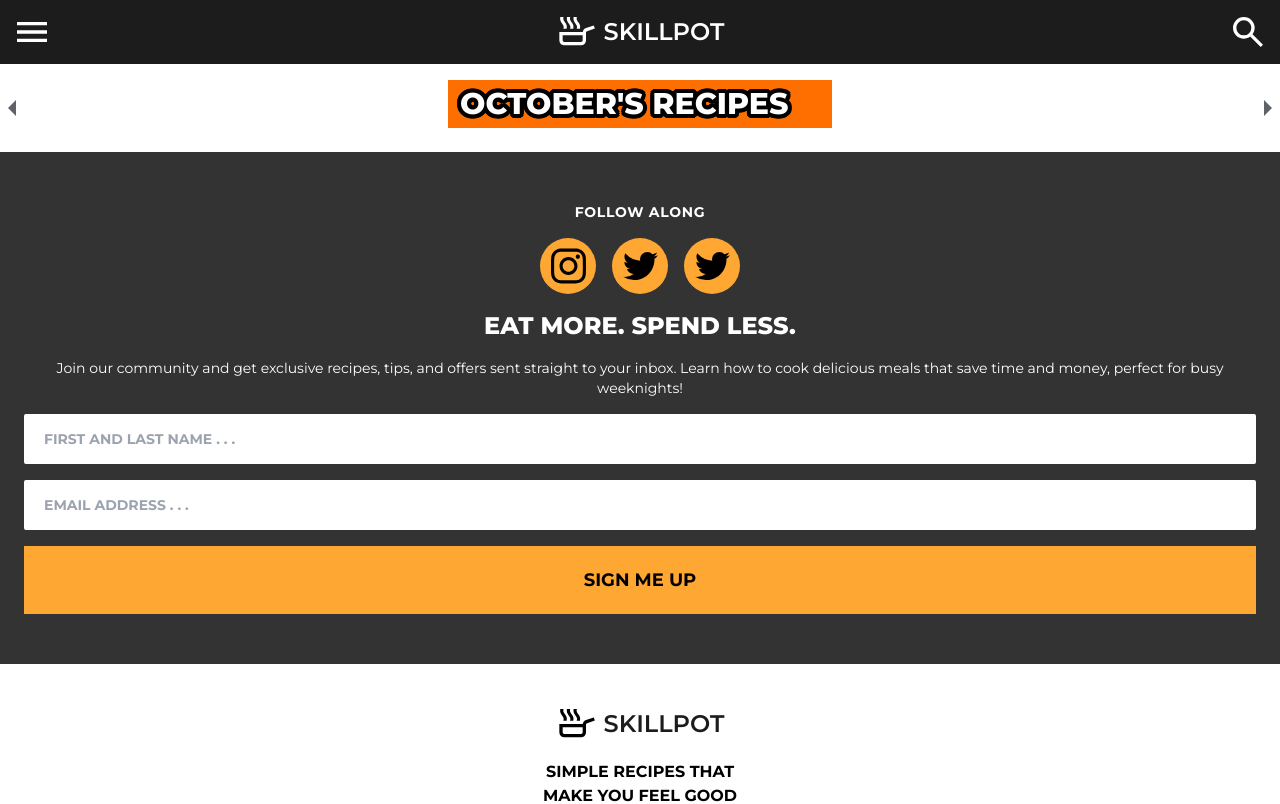
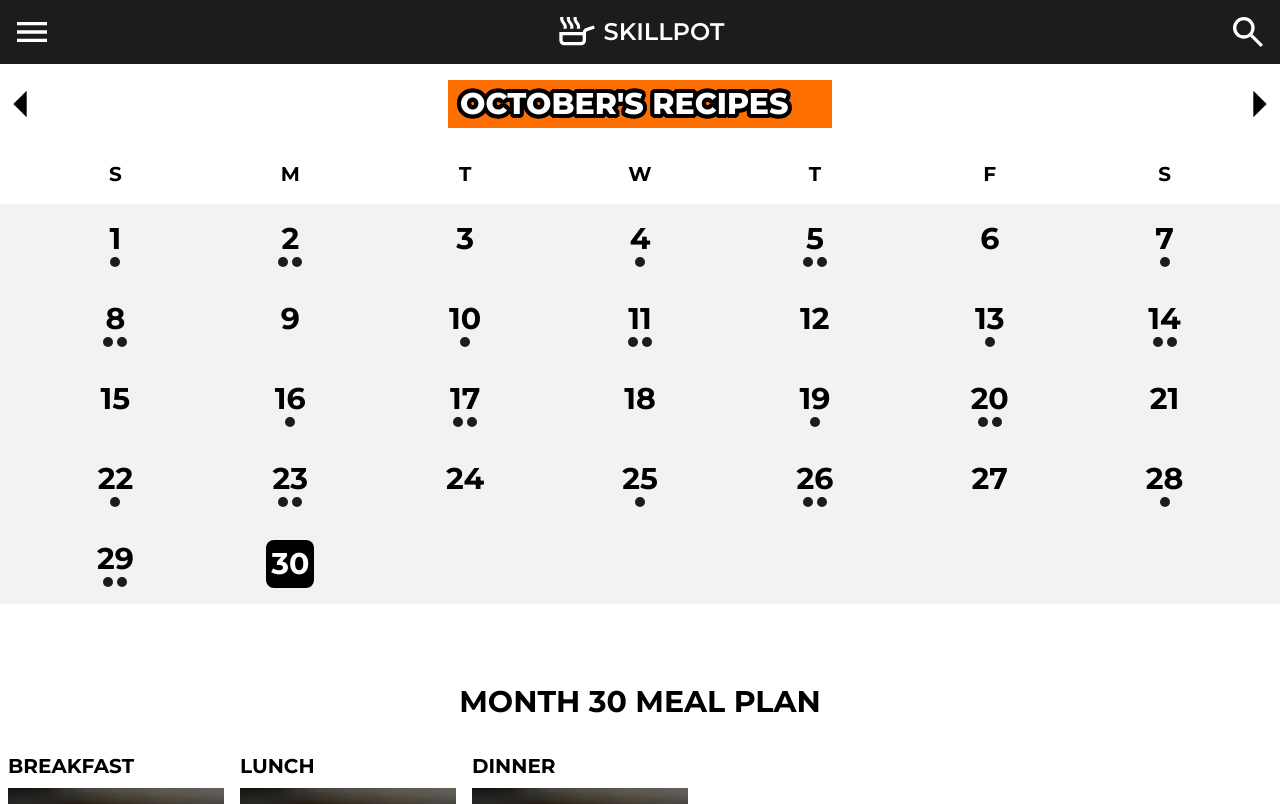
Before and after one commit to darwin-dev-diaz/recipe-site, a React (Vite) app: page /plan in a window 1280 px wide. Shown: the top 804 px of the page. Built offline with nearby package versions, Linux system fonts and the light colour scheme.

Commit message:
Finish monthly plan screen

```diff
--- a/src/assets/icons/ArrowLeft.jsx
+++ b/src/assets/icons/ArrowLeft.jsx
@@ -1,4 +1,3 @@
-
 const SvgArrowLeft = (props) => (
   <svg
     xmlns="http://www.w3.org/2000/svg"
@@ -8,7 +7,7 @@
     viewBox="0 0 24 24"
     {...props}
   >
-    <path d="M16 20L8 12l8-8z" />
+    <path d="M16 20L8 12l8-8z" fill="black" />
   </svg>
 );
 export default SvgArrowLeft;
--- a/src/assets/icons/ArrowRight.jsx
+++ b/src/assets/icons/ArrowRight.jsx
@@ -7,7 +7,7 @@
     viewBox="0 0 24 24"
     {...props}
   >
-    <path d="M8 4v16l8-8z" />
+    <path d="M8 4v16l8-8z" fill="black" />
   </svg>
 );
 export default SvgArrowRight;
--- a/src/components/FavoriteRecipe.jsx
+++ b/src/components/RemoveableRecipe.jsx
@@ -1,6 +1,6 @@
 import PropTypes from "prop-types";
 import Button from "./primatives/Button";
-function FavoriteRecipe(props) {
+function RemoveableRecipe(props) {
   return (
     <div className="flex w-[13.5rem] flex-col place-self-center justify-self-center">
       <div
@@ -31,9 +31,9 @@
   );
 }
 
-FavoriteRecipe.propTypes = {
+RemoveableRecipe.propTypes = {
   image: PropTypes.string,
   title: PropTypes.string,
   subtitle: PropTypes.string,
 };
-export default FavoriteRecipe;
+export default RemoveableRecipe;
--- a/src/pages/FavoritesScreen.jsx
+++ b/src/pages/FavoritesScreen.jsx
@@ -1,5 +1,5 @@
 import image from "../assets/images/pancake.jpg";
-import FavoriteRecipe from "../components/FavoriteRecipe";
+import RemoveableRecipe from "../components/RemoveableRecipe";
 
 function FavoritesScreen() {
   return (
@@ -10,12 +10,12 @@
         </h2>
       </div>
       <div className="section mb-16 grid w-full grid-cols-2 items-center justify-center gap-y-3">
-        <FavoriteRecipe image={image}></FavoriteRecipe>
-        <FavoriteRecipe image={image}></FavoriteRecipe>
-        <FavoriteRecipe image={image}></FavoriteRecipe>
-        <FavoriteRecipe image={image}></FavoriteRecipe>
-        <FavoriteRecipe image={image}></FavoriteRecipe>
-        <FavoriteRecipe image={image}></FavoriteRecipe>
+        <RemoveableRecipe image={image}></RemoveableRecipe>
+        <RemoveableRecipe image={image}></RemoveableRecipe>
+        <RemoveableRecipe image={image}></RemoveableRecipe>
+        <RemoveableRecipe image={image}></RemoveableRecipe>
+        <RemoveableRecipe image={image}></RemoveableRecipe>
+        <RemoveableRecipe image={image}></RemoveableRecipe>
       </div>
     </div>
   );
--- a/src/pages/MonthlyPlanScreen.jsx
+++ b/src/pages/MonthlyPlanScreen.jsx
@@ -1,17 +1,91 @@
 import SvgArrowLeft from "../assets/icons/ArrowLeft";
 import SvgArrowRight from "../assets/icons/ArrowRight";
+import RemoveableRecipe from "../components/RemoveableRecipe";
+import image from "../assets/images/pancake.jpg";
 
 function MonthlyPlanScreen() {
+  const startDay = 7;
+  const selected = 30;
+  const styles = {
+    selectedStylesItem: {
+      borderRadius: "0.5rem",
+      backgroundColor: "black",
+      padding: "1.5rem",
+    },
+    selectedStylesText: { color: "white" },
+    selectedStylesDot: { backgroundColor: "white", color: "white" },
+  };
+
   return (
     <>
-      <div className="flex items-center">
-        <SvgArrowLeft className></SvgArrowLeft>
-        <div className="z-40 mx-auto mb-6 mt-4 flex h-12 w-full max-w-96 items-center bg-orange">
+      <div className="mb-8 mt-4 flex items-center justify-center">
+        <SvgArrowLeft className="h-10 w-10"></SvgArrowLeft>
+        <div className="z-40 mx-auto flex h-12 w-full max-w-96 items-center bg-orange">
           <h2 className="text-stroke-black text-stroke-2 stroke-text smooth-16 relative w-fit pl-3 text-3xl font-extrabold uppercase text-white">
-            October's recipes
+            October&apos;s recipes
           </h2>
         </div>
-        <SvgArrowRight></SvgArrowRight>
+        <SvgArrowRight className="h-10 w-10"></SvgArrowRight>
+      </div>
+      <div className="mb-20 px-0">
+        <div className="grid h-auto grid-cols-7 grid-rows-[auto] items-center justify-items-center bg-white px-7">
+          <span className="row-span-1 mb-4 text-xl font-bold">S</span>
+          <span className="row-span-1 mb-4 text-xl font-bold">M</span>
+          <span className="row-span-1 mb-4 text-xl font-bold">T</span>
+          <span className="row-span-1 mb-4 text-xl font-bold">W</span>
+          <span className="row-span-1 mb-4 text-xl font-bold">T</span>
+          <span className="row-span-1 mb-4 text-xl font-bold">F</span>
+          <span className="row-span-1 mb-4 text-xl font-bold">S</span>
+        </div>
+        <div className="grid h-auto grid-cols-7 grid-rows-5 items-center justify-items-center gap-y-8 bg-very-light-grey px-7 py-4">
+          {Array.from({ length: 30 }, (_, i) => i + 1).map((i) => (
+            <div
+              key={i}
+              className="flex h-12 w-10 flex-col items-center justify-center"
+              style={
+                ({
+                  gridColumnStart: `${i === 1 ? startDay : ""}`,
+                },
+                i === selected ? styles.selectedStylesItem : null)
+              }
+            >
+              <span
+                className="text-3xl font-bold"
+                style={i === selected ? styles.selectedStylesText : null}
+              >
+                {i}
+              </span>
+              <div className="flex h-[10px] gap-1">
+                {Array.from(Array(i % 3).keys()).map((x) => (
+                  <div
+                    key={x}
+                    className="h-[10px] w-[10px] rounded-full bg-black"
+                    style={i === selected ? styles.selectedStylesDot : null}
+                  ></div>
+                ))}
+              </div>
+            </div>
+          ))}
+        </div>
+      </div>
+
+      <h3 className="px-6 text-center text-3xl font-bold uppercase mb-8">
+        Month {selected} meal plan
+      </h3>
+
+      <div className="flex w-full gap-4 overflow-x-auto px-2 mb-14">
+        <div>
+          <p className="mb-2 text-xl font-bold uppercase">Breakfast</p>
+          <RemoveableRecipe image={image}></RemoveableRecipe>
+        </div>
+        <div>
+          <p className="mb-2 text-xl font-bold uppercase">Lunch</p>
+          <RemoveableRecipe image={image}></RemoveableRecipe>
+        </div>
+        <div>
+          <p className="mb-2 text-xl font-bold uppercase">Dinner</p>
+          <RemoveableRecipe image={image}></RemoveableRecipe>
+        </div>
       </div>
     </>
   );
```
